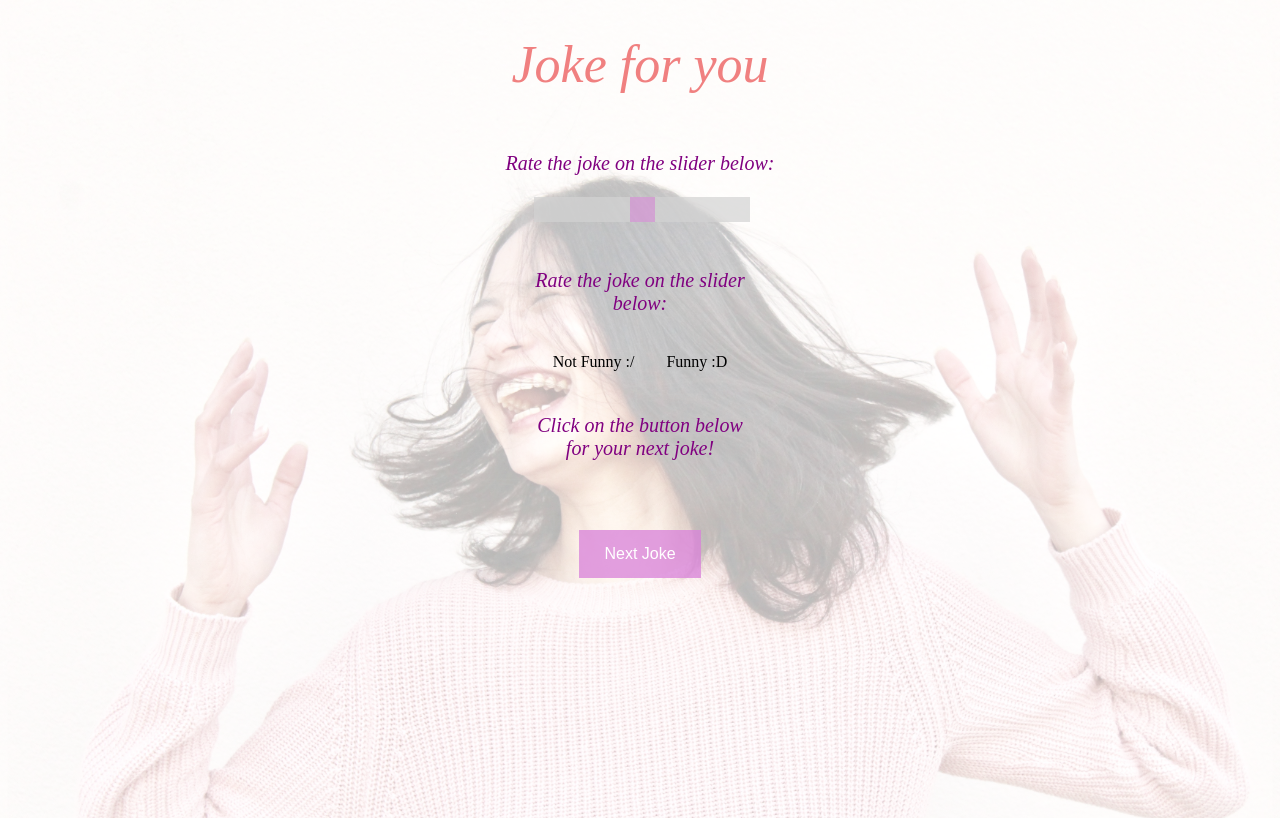
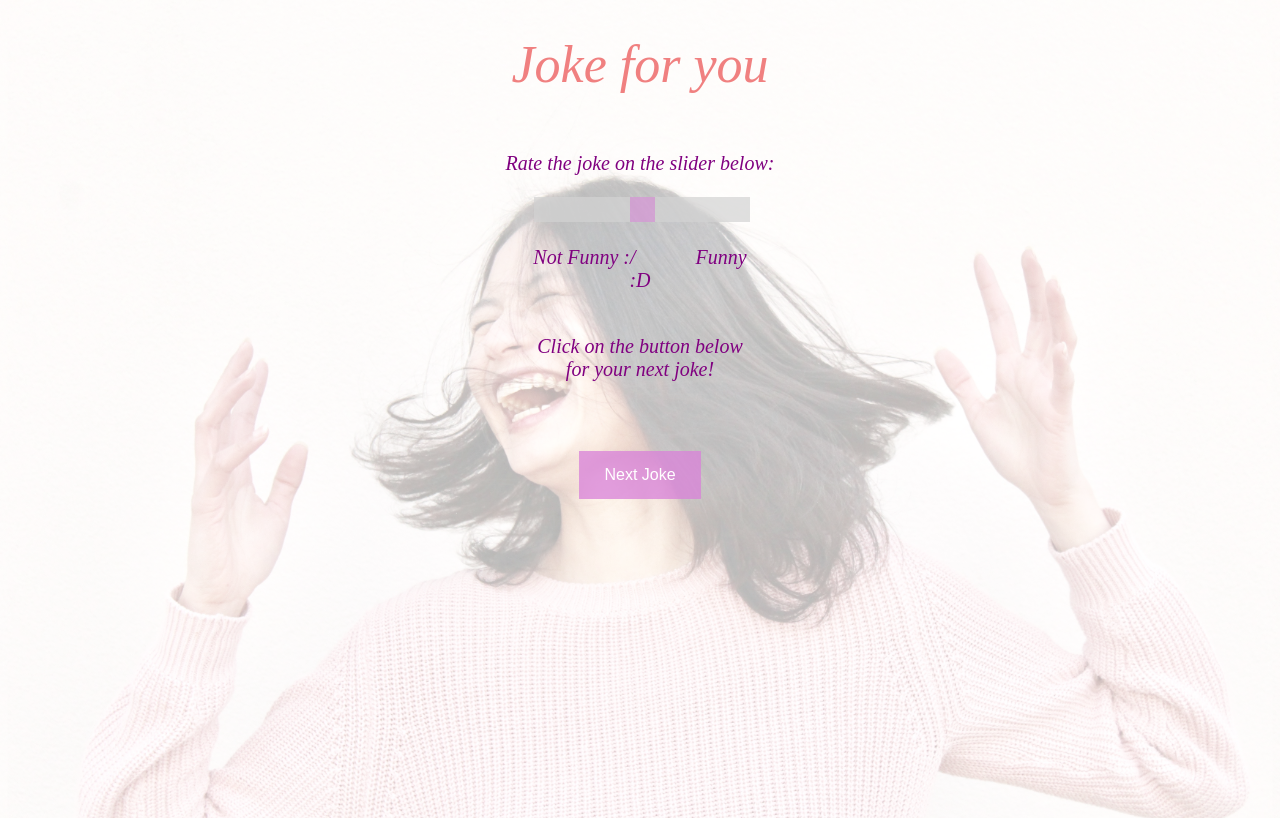
Before and after one commit to anjaliverma96/Project, a Flask app: template app/templates/joke.html in a window 1280 px wide. Shown: the top 818 px of the page. Run offline with Flask 2, Linux system fonts and the light colour scheme; the template is opened without the code that fills it, so the values that code supplies are empty.

Commit message:
final project commit

```diff
--- a/app/templates/joke.html
+++ b/app/templates/joke.html
@@ -24,11 +24,9 @@
             <input class = "slider" type="range" min="-10" max="10" name="rating"
                    value = "0"/>
       <h3>
-        <br>
-        Rate the joke on the slider below:
-    </h3>
-      <br>
-      Not Funny :/ &nbsp;&nbsp;&nbsp;&nbsp;&nbsp;&nbsp; Funny :D
+      Not Funny :/ &nbsp;&nbsp;&nbsp;&nbsp;&nbsp;&nbsp;&nbsp;&nbsp;&nbsp;&nbsp; Funny :D
+      </h3>
+
       <h3>
         <br>
         Click on the button below for your next joke!
--- a/app/templates/recommended_jokes.html
+++ b/app/templates/recommended_jokes.html
@@ -24,8 +24,7 @@
             <input class = "slider" type="range" min="-10" max="10" name="rating"
                    value = "0"/>
       <h3>
-      <br>
-      Not Funny :/ &nbsp;&nbsp;&nbsp;&nbsp;&nbsp;&nbsp; Funny :D
+      Not Funny :/ &nbsp;&nbsp;&nbsp;&nbsp;&nbsp;&nbsp;&nbsp;&nbsp;&nbsp;&nbsp; Funny :D
       </h3>
 
       <h3>
```
